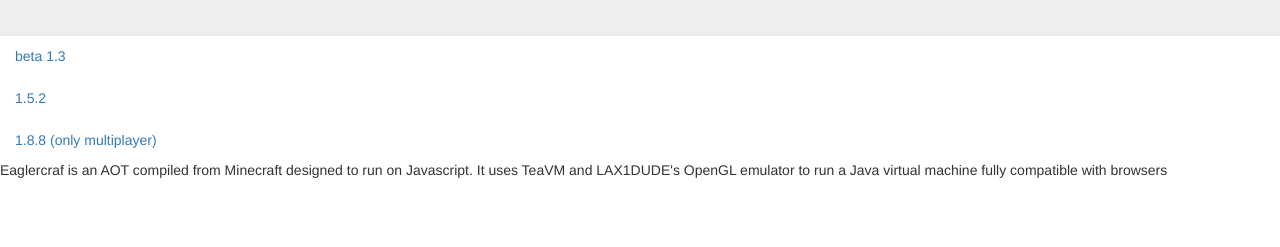
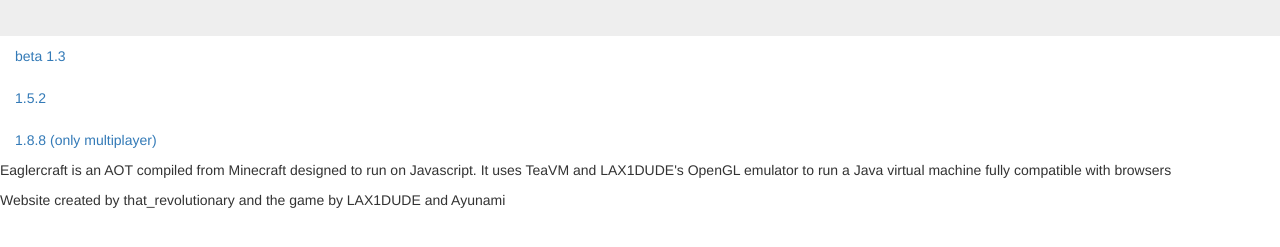
Before and after one commit to thecreatorofgames101/mysite, a plain HTML site: page minecraft.html in a window 1280 px wide. Shown: the part 159-406 px from the top of the page. Drawn offline with nearby package versions, Linux system fonts and the light colour scheme.

Commit message:
Update minecraft.html

```diff
--- a/minecraft.html
+++ b/minecraft.html
@@ -21,6 +21,7 @@
         <li><a href="1.8.8.html">1.8.8 (only multiplayer)</a></li>
       </ul>
 
-  <p>Eaglercraf is  an AOT compiled from Minecraft designed to run on Javascript. It uses TeaVM and LAX1DUDE's OpenGL emulator to run a Java virtual machine fully compatible with browsers</p>
+  <p>Eaglercraft is  an AOT compiled from Minecraft designed to run on Javascript. It uses TeaVM and LAX1DUDE's OpenGL emulator to run a Java virtual machine fully compatible with browsers</p>
+  <p> Website created by that_revolutionary and the game by LAX1DUDE and Ayunami</p>
 </body>
 </html>
```
